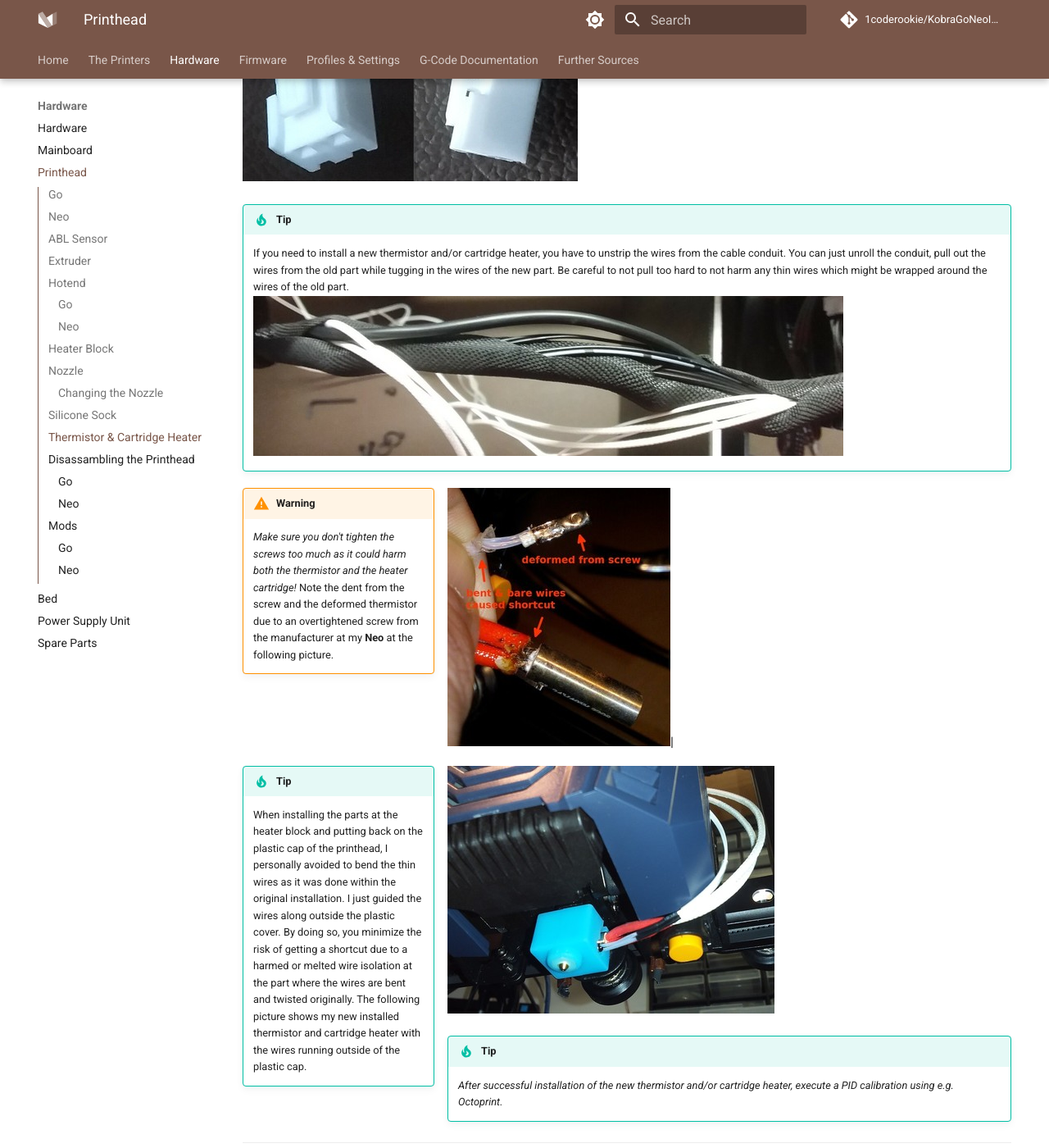
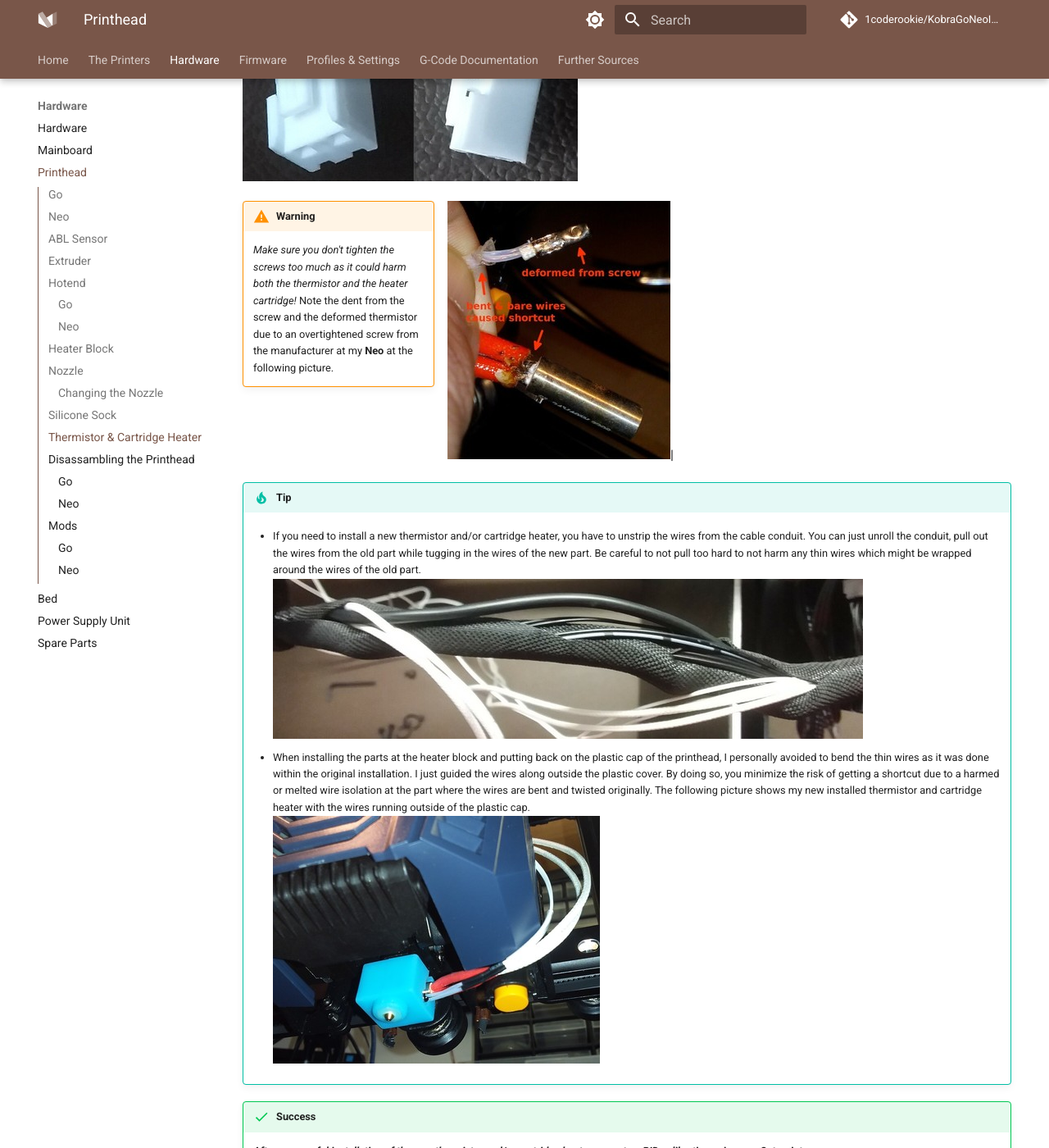
Before and after one commit to 1coderookie/KobraGoNeoInsights, an MkDocs documentation site: the page built from docs/hardware/printhead.md, in a window 1280 px wide and 1400 px high, scrolled down 6591 px. Shown: the whole window at 82% size. Built offline with MkDocs 1.6.1 and Material for MkDocs 9.7.7, drawn with Linux system fonts in a browser that asks for light colours; comment, search, counter and statistics services are not loaded.

Commit message:
Update printhead.md

```diff
--- a/docs/hardware/printhead.md
+++ b/docs/hardware/printhead.md
@@ -142,25 +142,21 @@
 ![Specific plug of the cartridge heater](../assets/images/head_cart-plug_web.jpg)
 
 
-!!! tip
-
-    If you need to install a new thermistor and/or cartridge heater, you have to unstrip the wires from the cable conduit. You can just unroll the conduit, pull out the wires from the old part while tugging in the wires of the new part. Be careful to not pull too hard to not harm any thin wires which might be wrapped around the wires of the old part. <br> ![Stripping in the new wires](../assets/images/stripping_in_wires_web.jpg)
-
 !!! warning info inline
 
     *Make sure you don't tighten the screws too much as it could harm both the thermistor and the heater cartridge!* Note the dent from the screw and the deformed thermistor due to an overtightened screw from the manufacturer at my **Neo** at the following picture.
 
 ![Deformed thermistor due to an overtightened screw](../assets/images/head_therm-cart-broken_web.jpg)|
 
-!!! tip info inline
-
-    When installing the parts at the heater block and putting back on the plastic cap of the printhead, I personally avoided to bend the thin wires as it was done within the original installation. I just guided the wires along outside the plastic cover. By doing so, you minimize the risk of getting a shortcut due to a harmed or melted wire isolation at the part where the wires are bent and twisted originally. The following picture shows my new installed thermistor and cartridge heater with the wires running outside of the plastic cap.
-
-![Wires running outside of the plastic cap](../assets/images/head_neo_new-sen-therm_web.jpg)
-
 !!! tip
 
-    *After successful installation of the new thermistor and/or cartridge heater, execute a PID calibration using e.g. Octoprint.*
+    - If you need to install a new thermistor and/or cartridge heater, you have to unstrip the wires from the cable conduit. You can just unroll the conduit, pull out the wires from the old part while tugging in the wires of the new part. Be careful to not pull too hard to not harm any thin wires which might be wrapped around the wires of the old part. <br> ![Stripping in the new wires](../assets/images/stripping_in_wires_web.jpg)
+
+    - When installing the parts at the heater block and putting back on the plastic cap of the printhead, I personally avoided to bend the thin wires as it was done within the original installation. I just guided the wires along outside the plastic cover. By doing so, you minimize the risk of getting a shortcut due to a harmed or melted wire isolation at the part where the wires are bent and twisted originally. The following picture shows my new installed thermistor and cartridge heater with the wires running outside of the plastic cap. <br> ![Wires running outside of the plastic cap](../assets/images/head_neo_new-sen-therm_web.jpg)
+
+!!! success
+
+    ***After successful installation of the new thermistor and/or cartridge heater, execute a PID calibration using e.g. Octoprint.***
 
 ---
 
```
